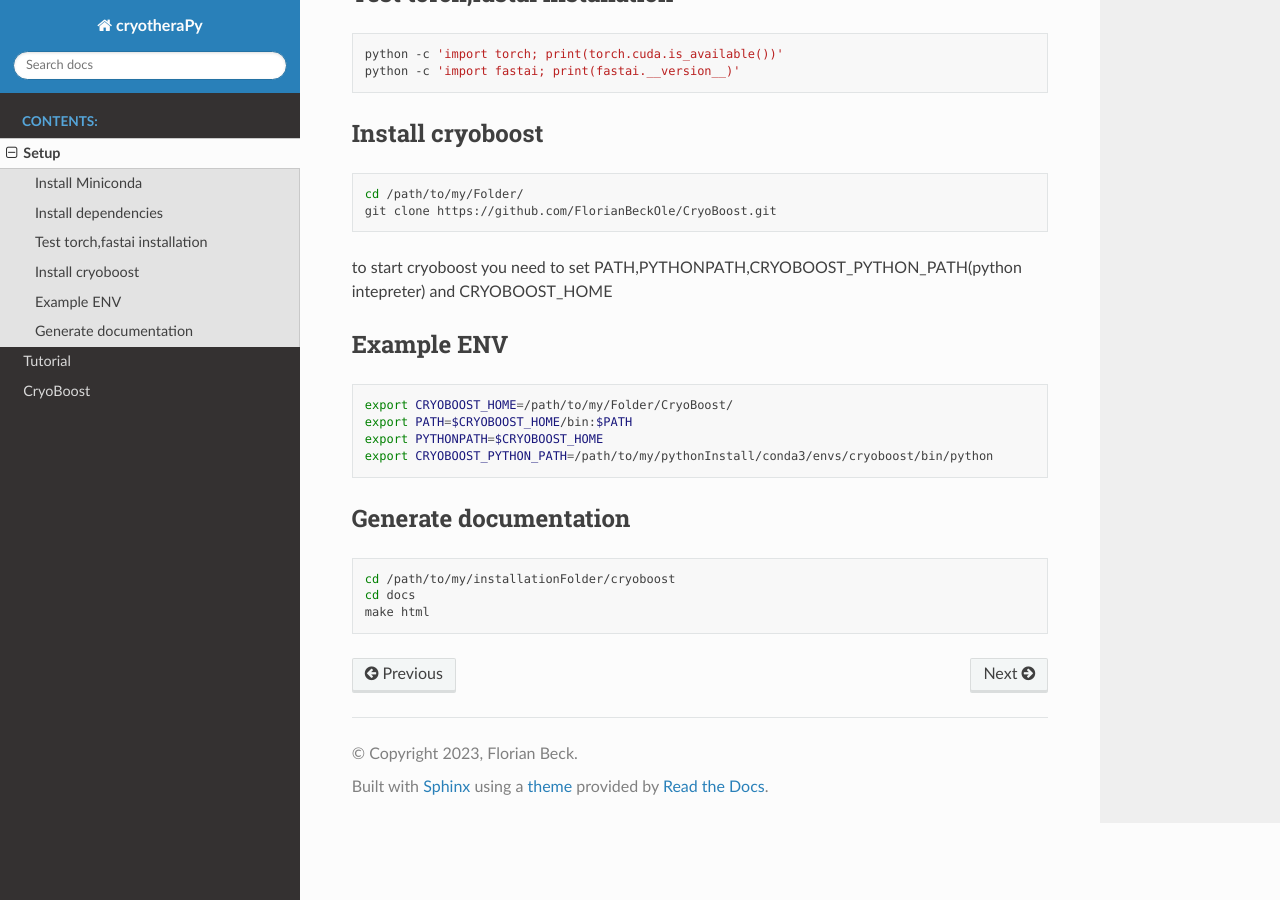
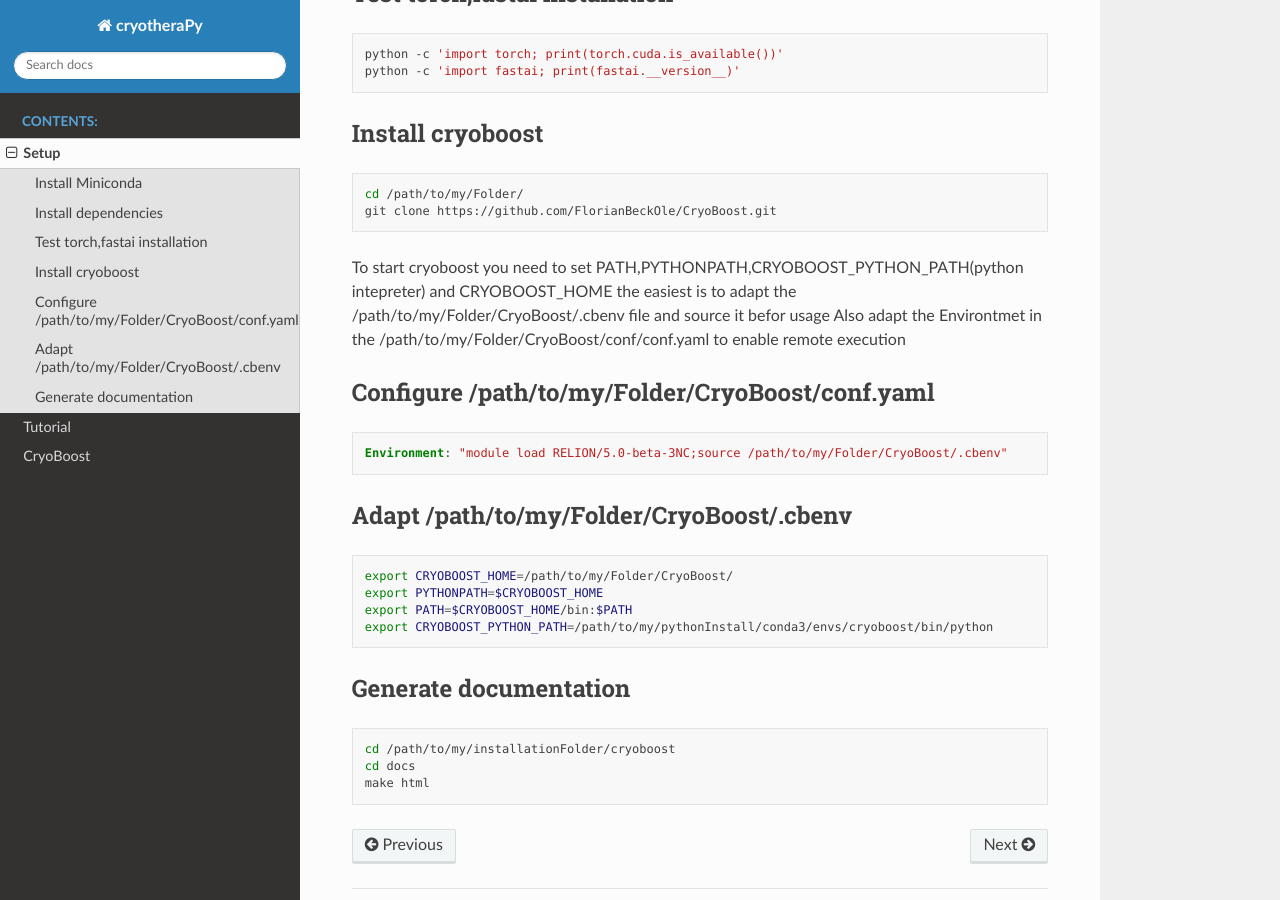
Before and after one commit to Klumpe-lab/CryoBoost, a Sphinx documentation site: the page built from docs/extdocs/setup/setup.rst, in a window 1280 px wide and 900 px high, scrolled down 697 px. Built offline with Sphinx 7.4.7 and the Read the Docs theme 2.0.0, drawn with Linux system fonts in a browser that asks for light colours; pages that are not in the unit, such as notebooks, are missing from menus.

Commit message:
updated install source env in config

```diff
--- a/docs/extdocs/setup/setup.rst
+++ b/docs/extdocs/setup/setup.rst
@@ -46,15 +46,23 @@
    cd /path/to/my/Folder/
    git clone https://github.com/FlorianBeckOle/CryoBoost.git
 
-to start cryoboost you need to set PATH,PYTHONPATH,CRYOBOOST_PYTHON_PATH(python intepreter) and CRYOBOOST_HOME
+To start cryoboost you need to set PATH,PYTHONPATH,CRYOBOOST_PYTHON_PATH(python intepreter) and CRYOBOOST_HOME
+the easiest is to adapt the /path/to/my/Folder/CryoBoost/.cbenv file and source it befor usage
+Also adapt the Environtmet in the /path/to/my/Folder/CryoBoost/conf/conf.yaml to enable remote execution
 
-Example ENV
-====================
+Configure /path/to/my/Folder/CryoBoost/conf.yaml
+================================================
+.. code-block:: yaml
+
+   Environment: "module load RELION/5.0-beta-3NC;source /path/to/my/Folder/CryoBoost/.cbenv"
+
+Adapt /path/to/my/Folder/CryoBoost/.cbenv
+==========================================
 .. code-block:: bash
 
    export CRYOBOOST_HOME=/path/to/my/Folder/CryoBoost/
+   export PYTHONPATH=$CRYOBOOST_HOME
    export PATH=$CRYOBOOST_HOME/bin:$PATH
-   export PYTHONPATH=$CRYOBOOST_HOME
    export CRYOBOOST_PYTHON_PATH=/path/to/my/pythonInstall/conda3/envs/cryoboost/bin/python
 
 Generate documentation
```
Also changed, not shown: 3 other files.
